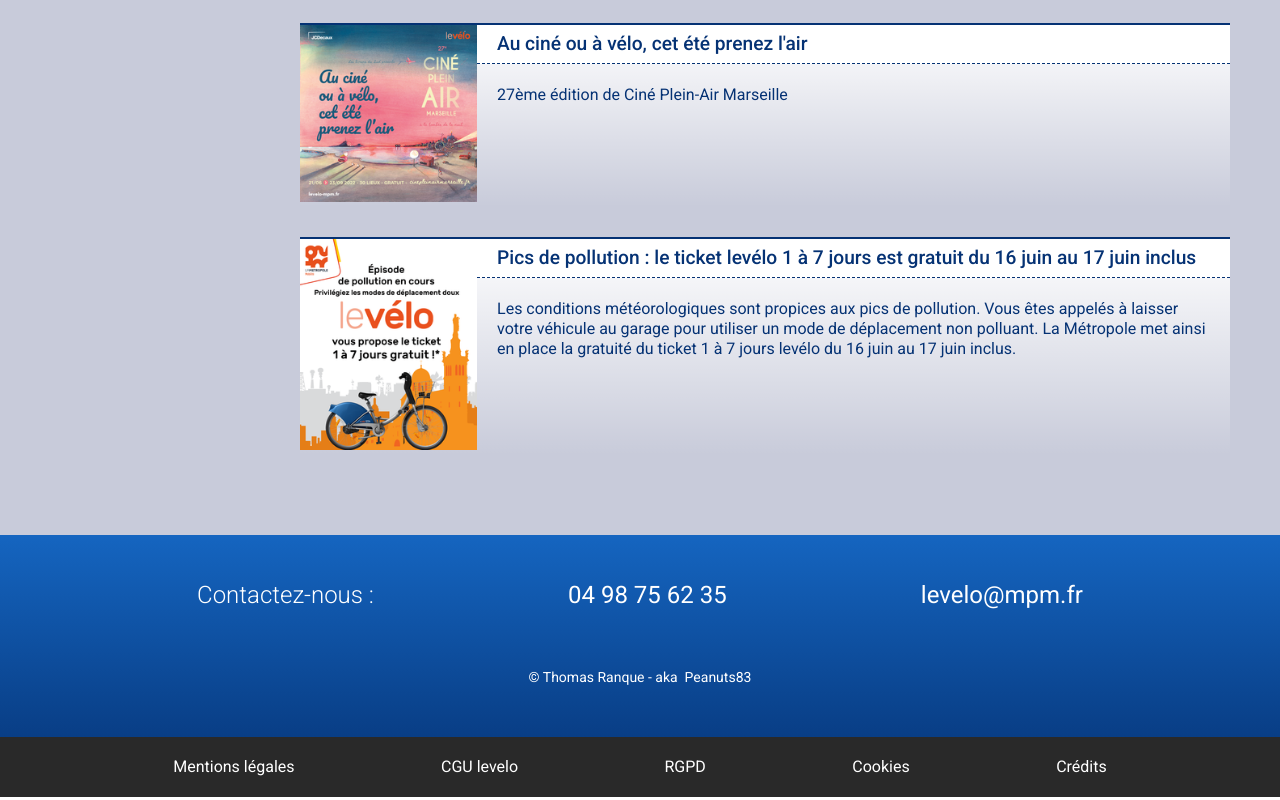
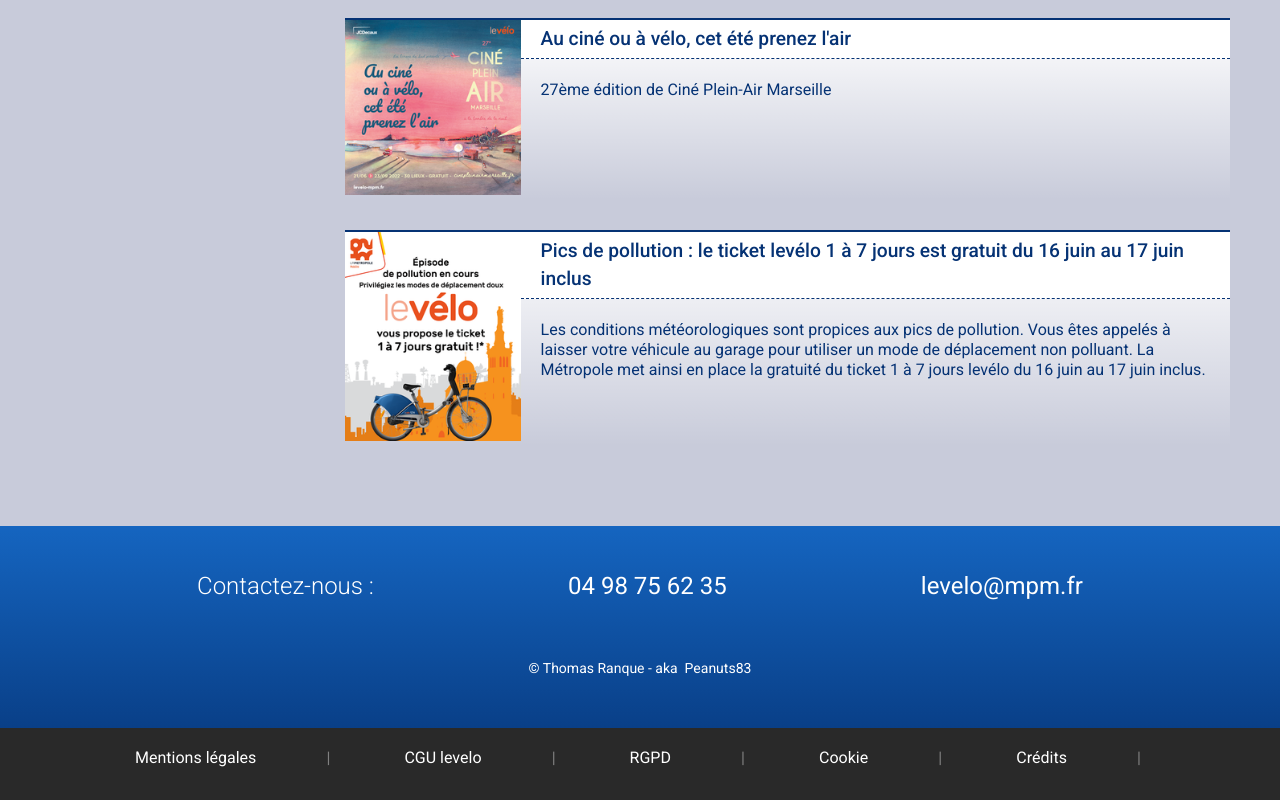
Before and after one commit to Peanuts-83/levelo, an Angular app: page /magazine in a window 1280 px wide. Shown: the part 1301-2101 px from the top of the page. Built offline with nearby package versions, Linux system fonts and the light colour scheme; a web font is replaced by a local one.

Commit message:
small screen menu on/off touchscreen true/false

```diff
--- a/src/app/footer/footer.component.html
+++ b/src/app/footer/footer.component.html
@@ -8,10 +8,10 @@
   </div>
   <div class="footer_middle">© Thomas Ranque - aka &nbsp; <a href="https://github.com/Peanuts-83" target="_blank">Peanuts83</a></div>
   <div class="footer_bottom">
-    <a href="#">Mentions légales</a>
-    <a href="#">CGU levelo</a>
-    <a href="#">RGPD</a>
-    <a href="#">Cookies</a>
-    <a href="#">Crédits</a>
+    <a routerLink="/map">Mentions légales</a><p class="separator"> |&nbsp;</p>
+    <a routerLink="/map">CGU levelo</a><p class="separator"> |&nbsp;</p>
+    <a routerLink="/map">RGPD</a><p class="separator"> |&nbsp;</p>
+    <a routerLink="/map">Cookie</a><p class="separator"> |&nbsp;</p>
+    <a routerLink="/map">Crédits</a><p class="separator"> |&nbsp;</p>
   </div>
 </div>
--- a/src/app/footer/footer.component.scss
+++ b/src/app/footer/footer.component.scss
@@ -11,6 +11,11 @@
 
 a {
   color: white;
+  white-space: nowrap;
+}
+
+.separator {
+  color: grey;
 }
 
 .footer_top {
--- a/src/app/header/header.component.html
+++ b/src/app/header/header.component.html
@@ -5,7 +5,7 @@
   <div class="container_logo_nav">
     <div class="logo">
       <div class="velo">
-        <a href="./">
+        <a routerLink="/map" (click)="setPath('map')">
           le<span>vélo</span>
         </a>
       </div>
@@ -18,9 +18,10 @@
     <nav>
       <div class="menu">
         <div class="burger">
-          <mat-icon (mouseover)="displayMenu(true)">menu</mat-icon>
+          <mat-icon *ngIf="!touchScreen" (mouseover)="displayMenu()">menu</mat-icon>
+          <mat-icon *ngIf="touchScreen" (click)="displayMenu()">menu</mat-icon>
         </div>
-        <ul #menu (mouseleave)="displayMenu(false)">
+        <ul #menu (mouseleave)="displayMenu()">
           <li><a routerLink="/comment_ca_marche" (click)="setPath('comment_ca_marche')" routerLinkActive="active">Comment ça marche</a></li>
           <li><a routerLink="/tickets" (click)="setPath('tickets')" routerLinkActive="active">Abonnement & tickets</a></li>
           <li><a routerLink="/map" (click)="setPath('map')" routerLinkActive="active">Les stations</a></li>
--- a/src/app/header/header.component.ts
+++ b/src/app/header/header.component.ts
@@ -12,13 +12,19 @@
 })
 export class HeaderComponent implements OnInit, OnDestroy {
   @ViewChild('menu') menu: ElementRef
-  innerWidth: number = 768
+  innerWidth: number
+  touchScreen: boolean = false
+  show: boolean = false
   private resizeObservable$: Observable<Event>
   private resizeSubscription$: Subscription
 
   setPath(path: string) {
     console.log('PageSection:', path)
     this.pageService.section = path
+    if (this.touchScreen && this.show) {
+      console.log('TRUE', this.touchScreen);
+      this.displayMenu()
+    }
   }
   // Resize listener
   onResize(event) {
@@ -35,9 +41,10 @@
   }
 
   // Show/Hide menu
-  displayMenu(show: boolean) {
+  displayMenu() {
     if (this.innerWidth >= 768) return
-    if (show) {
+    this.show = !this.show
+    if (this.show) {
       this.menu.nativeElement.style.display = 'flex'
       setTimeout(() => {
         this.menu.nativeElement.style.opacity = 1
@@ -59,6 +66,7 @@
     this.resizeSubscription$ = this.resizeObservable$.subscribe(e => {
       this.onResize(e)
     })
+    this.touchScreen = (navigator.maxTouchPoints > 0)
   }
 
   ngOnDestroy(): void {
--- a/src/app/map/map.component.ts
+++ b/src/app/map/map.component.ts
@@ -37,7 +37,7 @@
 
   // Map Init requires div<"#map"> in DOM
   ngAfterViewInit(): void {
-    this.map = this.mapService.initMap([43.2928, 5.4334])
+    this.map = this.mapService.initMap([43.29, 5.39])
     this.mapTypeService.mapType.subscribe(x => {
       if (this.mapType !== x || !this.mapType) {
         this.mapType = x
--- a/src/app/page/page.component.scss
+++ b/src/app/page/page.component.scss
@@ -1,7 +1,8 @@
 @import '../../variables';
 
 .container {
-  display: flex;
+  display: grid;
+  grid-template-columns: 1fr 3fr;
   min-height: 100%;
   align-self: flex-start;
   padding: 50px;
@@ -14,7 +15,3 @@
   font-weight: bold;
   color: $primaryDark;
 }
-
-.subnav {
-  width: 50%;
-}
```
Also changed, not shown: 3 other files (tests, documents, lock files or other folders).
